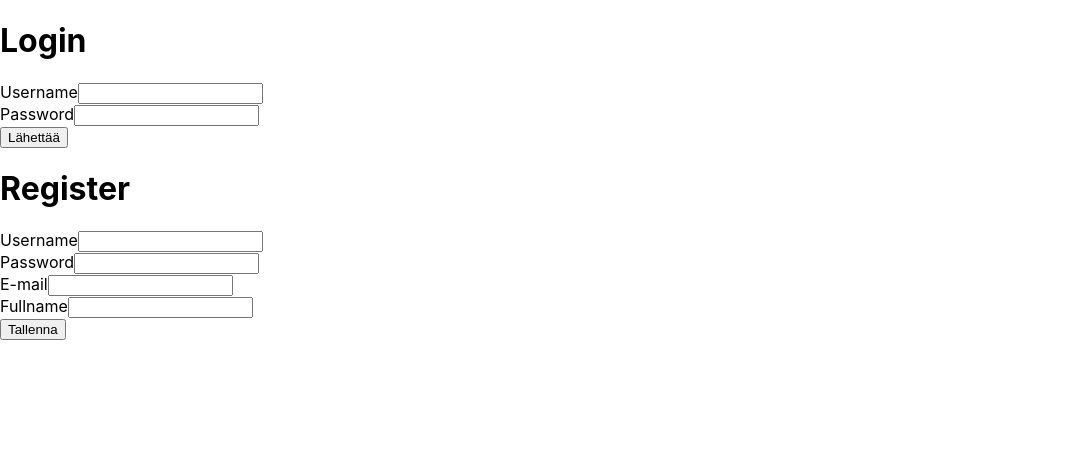
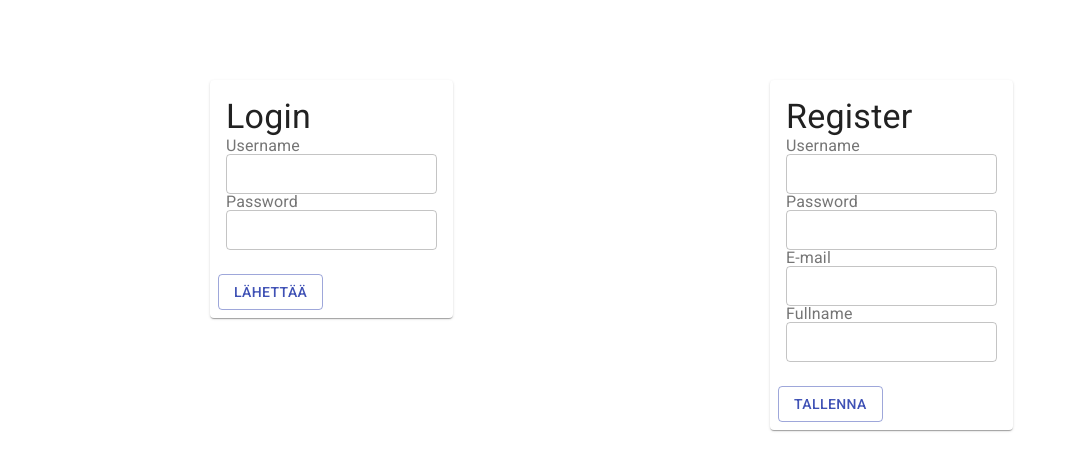
Before and after one commit to AiliAi/Mediapalvelut, a React (Create React App) app: page / in a window 1280 px wide. Shown: the top 470 px of the page, without its empty margins (0-1077 px from the left). Built offline with nearby package versions, Linux system fonts and the light colour scheme; no server answers.

Commit message:
login and register forms

```diff
--- a/src/components/LoginForm.js
+++ b/src/components/LoginForm.js
@@ -4,8 +4,25 @@ import {useLogin} from '../hooks/ApiHooks';
 import PropTypes from 'prop-types';
 import {withRouter} from 'react-router-dom';
 import {MediaContext} from '../contexts/MediaContext';
+import {makeStyles} from '@material-ui/core/styles';
+import {Button, TextField, InputLabel, Typography} from '@material-ui/core';
+import Card from '@material-ui/core/Card';
+import CardActions from '@material-ui/core/CardActions';
+import CardContent from '@material-ui/core/CardContent';
+import Box from '@material-ui/core/Box';
+
+const useStyles = makeStyles((theme) => ({
+  root: {
+    '& > *': {
+      margin: theme.spacing(1),
+      maxWidth: 300,
+      margin: 'auto',
+    },
+  },
+}));
 
 const LoginForm = ({history}) => {
+  const classes = useStyles();
   const [user, setUser] = useContext(MediaContext);
   const {postLogin} = useLogin();
 
@@ -27,26 +44,43 @@ const LoginForm = ({history}) => {
   console.log('LoginForm', inputs, user);
 
   return (
-    <form onSubmit={handleSubmit}>
-      <h1>Login</h1>
+    // eslint-disable-next-line max-len
+    <form onSubmit={handleSubmit} className={classes.root} style={{width: '100%'}}>
+      <Box display="flex">
+        <Card className={classes.root}>
+          <CardContent m={2}>
+            <Typography component="h1" variant="h4">Login</Typography>
             <div>
-        <label>Username</label>
-        <input
+              <InputLabel htmlFor="login">Username</InputLabel>
+              <TextField
                 name="username"
                 onChange={handleInputChange}
                 value={inputs.username}
+                required
+                id="login"
+                variant="outlined"
+                size="small"
               />
             </div>
             <div>
-        <label>Password</label>
-        <input
+              <InputLabel htmlFor="password">Password</InputLabel>
+              <TextField
                 name="password"
                 type="password"
                 onChange={handleInputChange}
                 value={inputs.password}
+                required
+                id="password"
+                variant="outlined"
+                size="small"
               />
             </div>
-      <button>Lähettää</button>
+          </CardContent>
+          <CardActions>
+            <Button variant="outlined" color="primary">Lähettää</Button>
+          </CardActions>
+        </Card>
+      </Box>
     </form>
   );
 };
--- a/src/components/RegisterForm.js
+++ b/src/components/RegisterForm.js
@@ -1,7 +1,31 @@
 import useSignUpForm from '../hooks/RegisterHooks';
 import {useUsers} from '../hooks/ApiHooks';
+import {makeStyles} from '@material-ui/core/styles';
+import {Button, TextField, InputLabel, Typography} from '@material-ui/core';
+import Card from '@material-ui/core/Card';
+import CardActions from '@material-ui/core/CardActions';
+import CardContent from '@material-ui/core/CardContent';
+import Box from '@material-ui/core/Box';
+
+const useStyles = makeStyles((theme) => ({
+  root: {
+    '& > *': {
+      margin: theme.spacing(1),
+      maxWidth: 300,
+      margin: 'auto',
+    },
+  },
+  title: {
+    fontSize: 14,
+  },
+  pos: {
+    marginBottom: 12,
+  },
+}));
 
 const RegisterForm = () => {
+  const classes = useStyles();
+
   const {register, getUserAvailable} = useUsers();
 
   const doRegister = async () => {
@@ -21,43 +45,68 @@ const RegisterForm = () => {
   // console.log('RegisterForm', inputs);
 
   return (
-    <form onSubmit={handleSubmit}>
-      <h1>Register</h1>
+    // eslint-disable-next-line max-len
+    <form onSubmit={handleSubmit} className={classes.root} style={{width: '100%'}}>
+      <Box display="flex">
+        <Card className={classes.root}>
+          <CardContent m={2}>
+            <Typography component="h1" variant="h4">Register</Typography>
             <div>
-        <label>Username</label>
-        <input
+              <InputLabel htmlFor="username">Username</InputLabel>
+              <TextField
                 name="username"
                 onChange={handleInputChange}
                 value={inputs.username}
+                required
+                id="username"
+                variant="outlined"
+                size="small"
               />
             </div>
             <div>
-        <label>Password</label>
-        <input
+              <InputLabel htmlFor="reg-password">Password</InputLabel>
+              <TextField
                 name="password"
                 type="password"
                 onChange={handleInputChange}
                 value={inputs.password}
+                required
+                id="reg-password"
+                variant="outlined"
+                size="small"
               />
             </div>
             <div>
-        <label>E-mail</label>
-        <input
+              <InputLabel htmlFor="email">E-mail</InputLabel>
+              <TextField
                 name="email"
                 type="email"
                 onChange={handleInputChange}
                 value={inputs.email}
+                required
+                id="email"
+                variant="outlined"
+                size="small"
               />
             </div>
             <div>
-        <label>Fullname</label>
-        <input
+              <InputLabel htmlFor="fullname">Fullname</InputLabel>
+              <TextField
                 name="full_name"
                 onChange={handleInputChange}
                 value={inputs.full_name}
+                required
+                id="fullname"
+                variant="outlined"
+                size="small"
               />
             </div>
-      <button>Tallenna</button>
+          </CardContent>
+          <CardActions>
+            <Button variant="outlined" color="primary">Tallenna</Button>
+          </CardActions>
+        </Card>
+      </Box>
     </form>
   );
 };
--- a/src/views/Login.js
+++ b/src/views/Login.js
@@ -1,12 +1,14 @@
 import LoginForm from '../components/LoginForm';
 import RegisterForm from '../components/RegisterForm';
+import Box from '@material-ui/core/Box';
+import React from 'react';
 
 const Login = () => {
   return (
-    <>
+    <Box display="flex" m={10}>
       <LoginForm/>
       <RegisterForm/>
-    </>
+    </Box>
   );
 };
 
```
Lines whose indentation alone changed are shown as unchanged.
